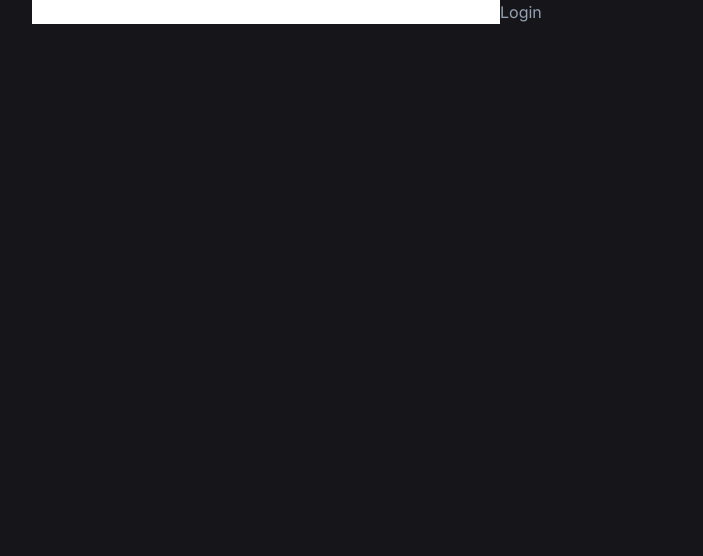
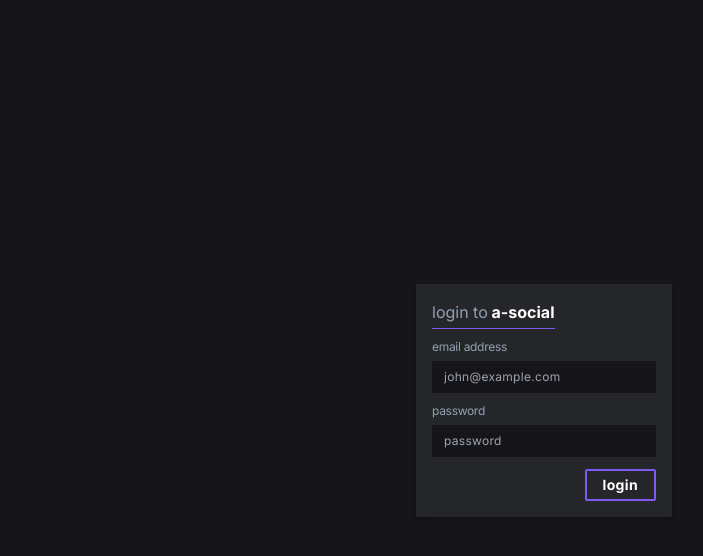
Before and after one commit to davies-jack/a-social-thing, a Next.js app: page /auth/login in a window 1280 px wide. Shown: the top 556 px of the page, without its empty margins (96-799 px from the left). Built offline with nearby package versions, Linux system fonts and the light colour scheme.

Commit message:
First round of login design

```diff
--- a/src/app/auth/login/page.tsx
+++ b/src/app/auth/login/page.tsx
@@ -1,32 +1,60 @@
-'use client';
+"use client";
 
-import { useAuth } from '@/contexts/AuthContext';
-import { useRouter } from 'next/navigation';
+import Button from "@/components/Button";
+import InputField from "@/components/InputField";
+import { useAuth } from "@/contexts/AuthContext";
+import { useRouter } from "next/navigation";
 
-import React, { FormEvent, useState } from 'react';
+import React, { FormEvent, useState } from "react";
 
 export default function LoginPage() {
   const { login } = useAuth();
   const router = useRouter();
-    const [email, setEmail] = useState('');
-    const [password, setPassword] = useState('');
+  const [email, setEmail] = useState("");
+  const [password, setPassword] = useState("");
 
   const handleSubmit = async (e: FormEvent) => {
     e.preventDefault();
     try {
       await login(email, password);
-            router.push('/dashboard');
+      router.push("/dashboard");
     } catch (error) {
       // TODO: handle error
-            console.error('Login error:', error);
+      console.error("Login error:", error);
     }
   };
 
   return (
     <form onSubmit={handleSubmit}>
-            <input type="email" value={email} onChange={(e) => setEmail(e.target.value)} />
-            <input type="password" value={password} onChange={(e) => setPassword(e.target.value)} />
-            <button type="submit">Login</button>
+      <div className="flex flex-col items-center justify-center h-screen">
+        <div className="container flex flex-col gap-1 items-start bg-bg-secondary p-4 shadow-md w-full md:w-1/4">
+          <h1 className="font-bold text-headline-text border-b border-bg-button mb-2 pb-1">
+            <span className="text-paragraph-text font-normal">login to</span> a-social
+          </h1>
+          <label htmlFor="email" className="text-paragraph-text text-xs leading-none tracking-tight mb-1">
+            email address
+          </label>
+          <InputField
+            type="email"
+            value={email}
+            onChange={(e) => setEmail(e.target.value)}
+            placeholder="john@example.com"
+          />
+          <label
+            htmlFor="password"
+            className="mt-2 text-paragraph-text text-xs leading-none tracking-tight mb-1"
+          >
+            password
+          </label>
+          <InputField
+            type="password"
+            value={password}
+            onChange={(e) => setPassword(e.target.value)}
+            placeholder="password"
+          />
+          <Button label="login" className="mt-2" />
+        </div>
+      </div>
     </form>
   );
 }
```
Lines whose indentation alone changed are shown as unchanged.
